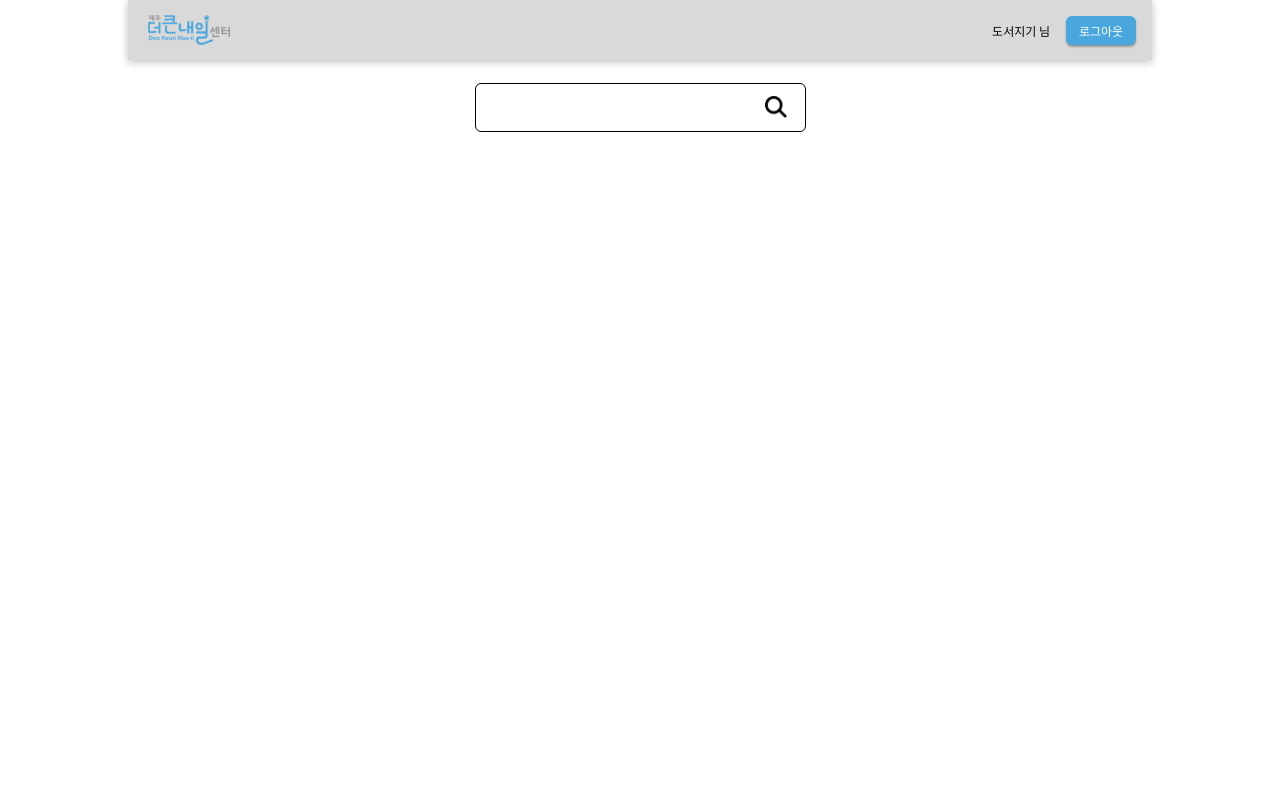
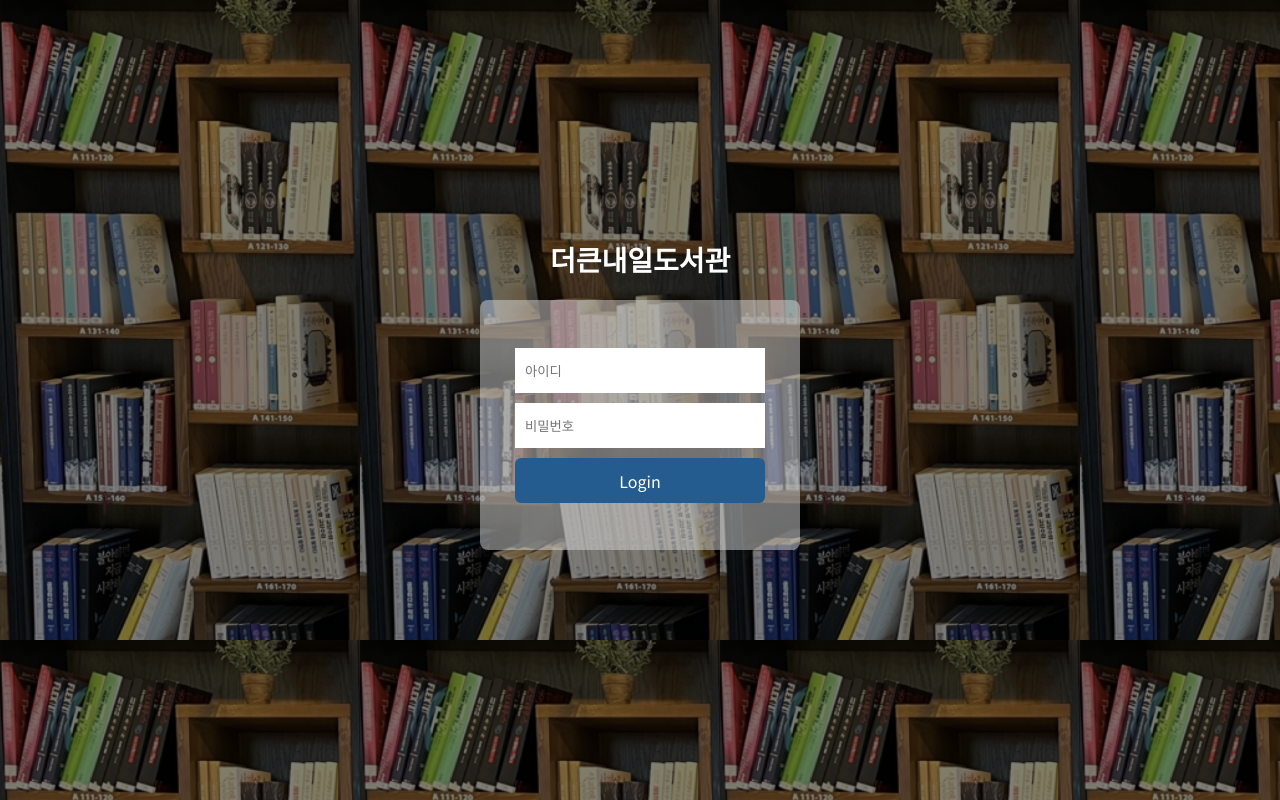
Before and after one commit to jdncDeveloper/JDNC_Library_FE, a React (Vite) app: page / in a window 1280 px wide. Built offline with nearby package versions, Linux system fonts and the light colour scheme.

Commit message:
로그인폼 및 페이지

```diff
--- a/src/components/App.jsx
+++ b/src/components/App.jsx
@@ -3,18 +3,18 @@ import { BrowserRouter, Route, Routes } from 'react-router-dom';
 import Layout from './Layout/Layout';
 import BorrowedList from '../pages/BorrowedList/BorrowedList';
 import CreateQR from './CreateQR/CreateQR';
+import Login from '../pages/Login/Login';
 
 const App = () => {
   return (
       <BrowserRouter>
-        <Layout>
           <Routes>
-            <Route path='/' element={<></>} />
-            <Route path='/borrowedlist' element={<BorrowedList />} />
+            <Route path='/' element={<Login />} />
+            <Route path='/main' element={<div>메인화면</div>} />
+            <Route path='/borrowedlist' element={<Layout children={<BorrowedList />} />} />
             <Route path='/search:string' element={<></>} />
-            <Route path='/qr/create' element={<CreateQR />} />
+            <Route path='/qr/create' element={<Layout children={<CreateQR />}/>} />
           </Routes>
-        </Layout>
       </BrowserRouter>
   );
 };
--- /dev/null
+++ b/src/components/LoginForm/LoginForm.jsx
@@ -0,0 +1,34 @@
+import { useState } from 'react';
+import Style from './LoginForm.style';
+import { useNavigate } from 'react-router-dom';
+const LoginForm = () => {
+    const [ loginForm, setLoginForm ] = useState({
+        id: '',
+        pw: '',
+    });
+    const navigate = useNavigate();
+
+    function loginFormHandler(e) {
+        const value = e.target.value;
+        const name = e.target.name;
+        setLoginForm({
+            ...loginForm,
+            [name]: value,
+        })
+    }
+    function submitLogin(e) {
+        // 유효성 검사
+        // fetch login 함수
+        navigate('/main');
+    }
+    return(
+        <Style.LoginContainer>
+            <h1>더큰내일도서관</h1>
+            <input type="text" name='id' placeholder='아이디' value={loginForm.id} onChange={loginFormHandler}/>
+            <input type="password" name='pw' placeholder='비밀번호' value={loginForm.pw} onChange={loginFormHandler}/>
+            <button onClick={submitLogin}>Login</button>
+        </Style.LoginContainer>
+    )
+}
+
+export default LoginForm;
--- /dev/null
+++ b/src/components/LoginForm/LoginForm.style.js
@@ -0,0 +1,41 @@
+import { styled } from "styled-components";
+
+const LoginContainer = styled.div`
+    width: 320px;
+    height: 250px;
+    border-radius: 8px;
+    background-color: rgba(217, 217, 217, 0.5);
+    position: relative;
+    display: flex;
+    flex-direction: column;
+    justify-content: center;
+    align-items: center;
+    margin: 0 auto;
+
+    & > h1 {
+        position: absolute;
+        font-size: 28px;
+        color: white;
+        top: -80px;
+        left: 70px;
+    }
+    & input {
+        width: 250px;
+        height: 45px;
+        border: none;
+        padding: 0 10px;
+        margin: 0 auto 10px;
+    }
+    & > button{
+        background-color: #255C8F;
+        color: white;
+        width: 250px;
+        height: 45px;
+        border-radius: 6px;
+        border: none;
+        font-size: 16px;
+        line-height: 45px;
+    }
+`;
+
+export default { LoginContainer };
--- /dev/null
+++ b/src/pages/Login/Login.jsx
@@ -0,0 +1,11 @@
+import LoginForm from '../../components/LoginForm/LoginForm';
+import Style from './Login.style';
+const Login = () => {
+    return(
+        <Style.Background>
+        <LoginForm />
+        </Style.Background>
+    )
+}
+
+export default Login;
--- /dev/null
+++ b/src/pages/Login/Login.style.js
@@ -0,0 +1,11 @@
+import { styled } from "styled-components";
+import backgroundImg from '../../assets/images/login_background.png';
+
+const Background = styled.div`
+    width: 100vw;
+    height: 100vh;
+    background-image: url(${backgroundImg});
+    padding-top: calc((100vh - 200px)/2);
+`;
+
+export default { Background };
```
Also changed, not shown: src/assets/images/login_background.png (added), 1 other file (tests, documents, lock files or other folders).
